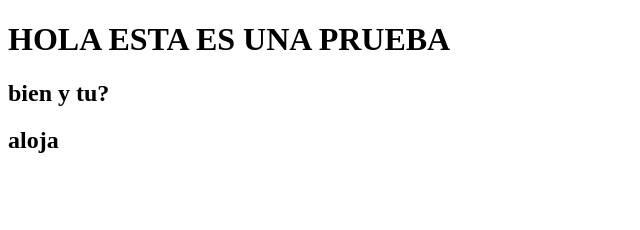
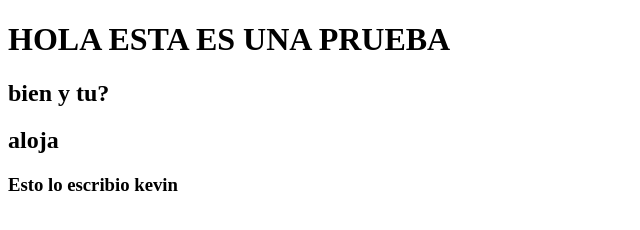
Before and after one commit to kevinEsquivel/Prueba, a plain HTML site: page index.html in a window 1280 px wide. Shown: the whole page, without its empty margins (0-640 px from the left). Drawn offline with Linux system fonts and the light colour scheme.

Commit message:
Update index.html
kevin modifico el index

```diff
--- a/index.html
+++ b/index.html
@@ -10,5 +10,6 @@
     <h1>HOLA ESTA ES UNA PRUEBA </h1>
     <h2>bien y tu?</h2>
     <h2>aloja</h2>
+    <h3>Esto lo escribio kevin</h3>
 </body>
 </html>
```
